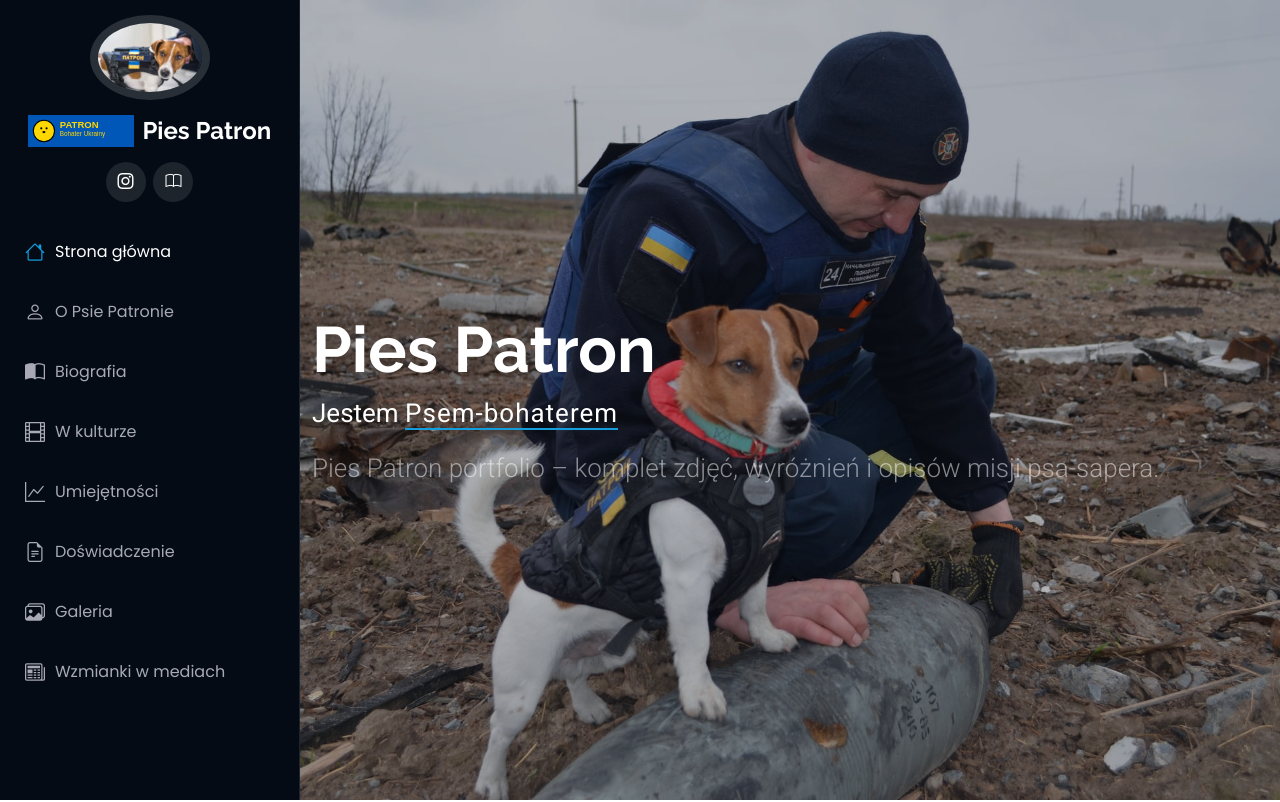
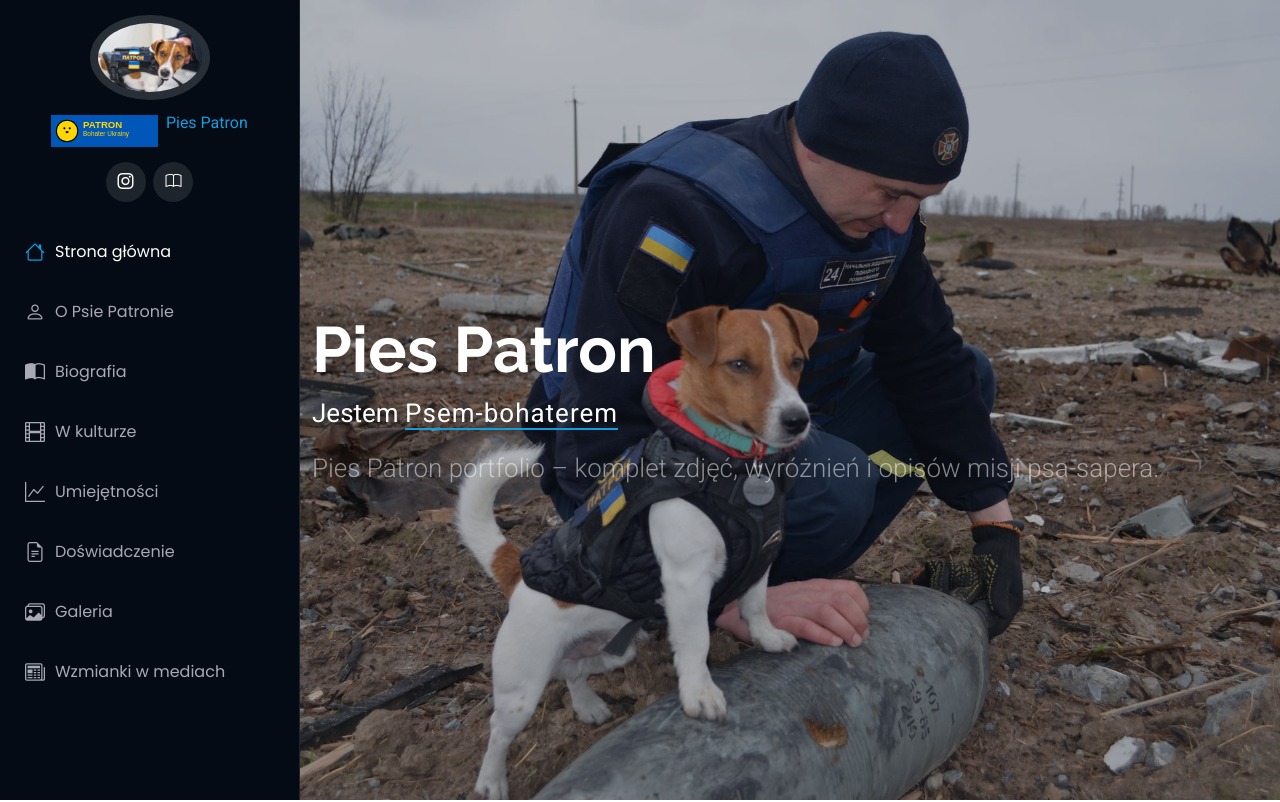
Before and after one commit to OneOfHerSisters/piespatron, a website: page index.html in a window 1280 px wide. Shown: the top 802 px of the page. Drawn offline with Linux system fonts and the light colour scheme.

Commit message:
Usunięcie drugiego znacznika H1

```diff
--- a/index.html
+++ b/index.html
@@ -76,7 +76,7 @@
 
     <a href="index.html" class="logo d-flex align-items-center justify-content-center">
       <img src="assets/img/logo.svg" alt="Pies Patron Logo" class="logo-img">
-      <h1 class="sitename">Pies Patron</h1>
+      <p class="sitename">Pies Patron</p>
     </a>
 
     <div class="social-links text-center">
```
